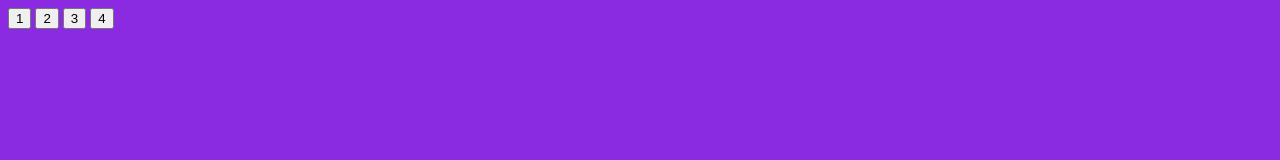
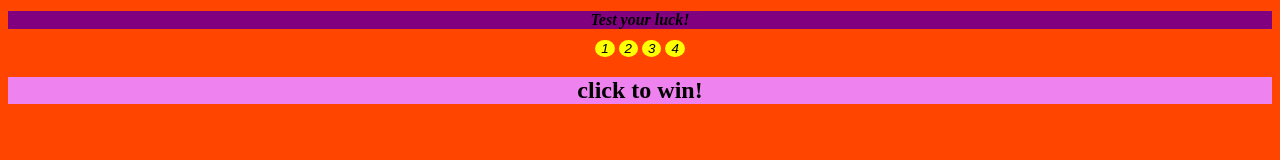
Before and after one commit to tamir-alpan/lottery, a plain HTML site: page index.html in a window 1280 px wide. Drawn offline with Linux system fonts and the light colour scheme.

Commit message:
add style

```diff
--- a/index.html
+++ b/index.html
@@ -8,10 +8,16 @@
     <script src="script.js"></script>
 </head>
 <body>
+    <h1>
+        Test your luck!
+    </h1>
     <button onclick="getUserSelection(1)">1</button>
     <button onclick="getUserSelection(2)">2</button>
     <button onclick="getUserSelection(3)">3</button>
     <button onclick="getUserSelection(4)">4</button>
+    <h2>
+        click to win!
+    </h2>
 
 </body>
 </html>
--- a/script.js
+++ b/script.js
@@ -6,9 +6,9 @@ function getComputerSelection() {
 
 function getUserSelection(userInput) {
     if (isWin(userInput)) {
-        alert("you win");
+        alert("you win!!!! you have good luck!");
     } else {
-        alert("you loose the computer chose " + compSelect + " and you chose " +userInput );
+        alert("you loose!!! the computer chose " + compSelect + " and you chose " +userInput );
     }
 }
 
--- a/style.css
+++ b/style.css
@@ -1,3 +1,20 @@
 body{
-    background-color: blueviolet;
+    background-color: orangered;
+    text-align: center;
+
 }
+button{
+    border-radius: 50%;
+    border: none;
+    background-color: yellow;
+    font-style: oblique;
+}
+h1{
+    font-size: medium;
+    font-weight: bold;
+    font-style: oblique;
+    background-color:purple;
+}
+h2{
+    background-color: violet;
+}
```
